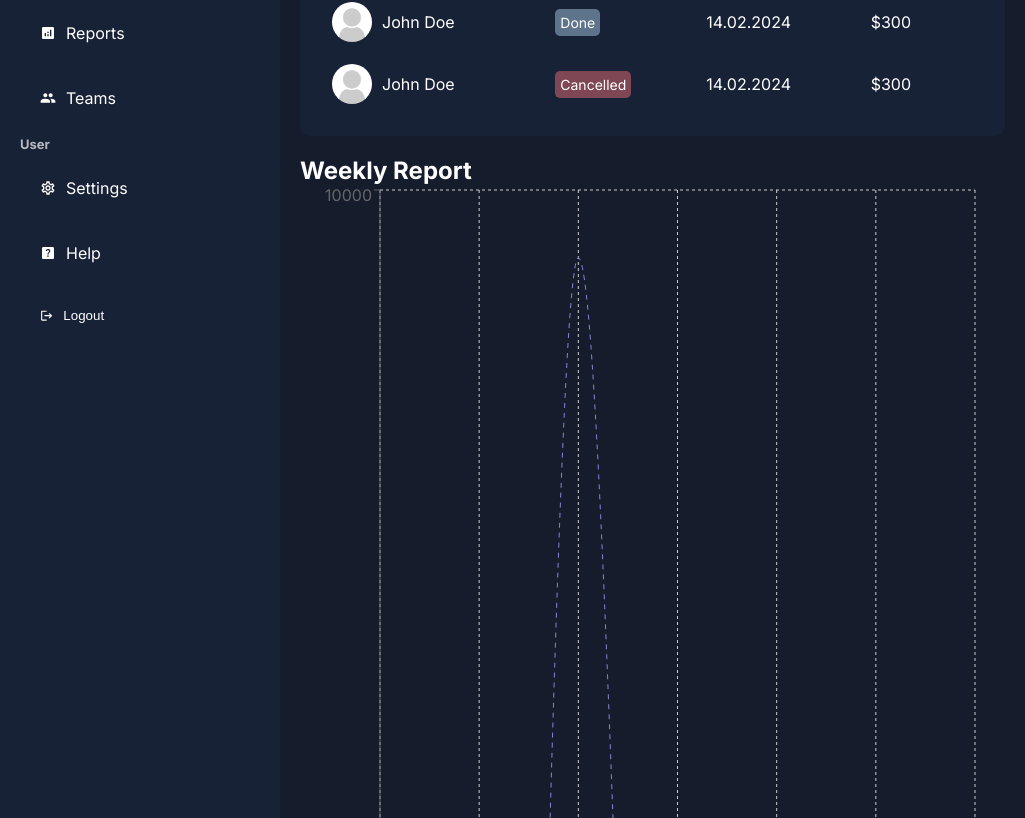
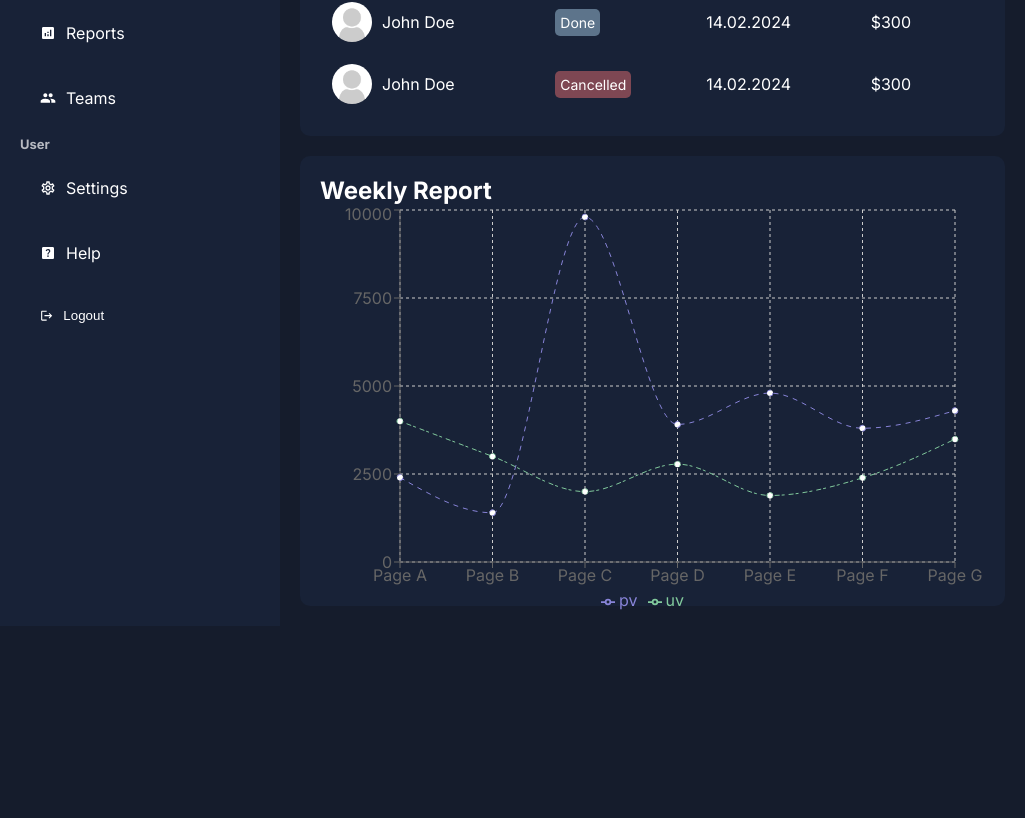
Before and after one commit to abenooo/NextJs_14_AdminDashboard, a Next.js app: page /dashboard in a window 1280 px wide. Shown: the part 482-1300 px from the top of the page, without its empty margins (0-1025 px from the left). After the commit the page ends 1108 px from the top, so only its background shows below. Built offline with nearby package versions, Linux system fonts and the light colour scheme.

Commit message:
Finish styling chart

```diff
--- a/app/ui/dashboard/chart/chart.module.css
+++ b/app/ui/dashboard/chart/chart.module.css
@@ -0,0 +1,11 @@
+.container{
+    height: 450px;
+    background-color: var(--bgSoft);
+    padding: 20px;
+    border-radius: 10px;
+}
+.title{
+    font-weight: 200;
+    color: var(--textSoft);
+    margin-bottom: 20px;
+}
```
